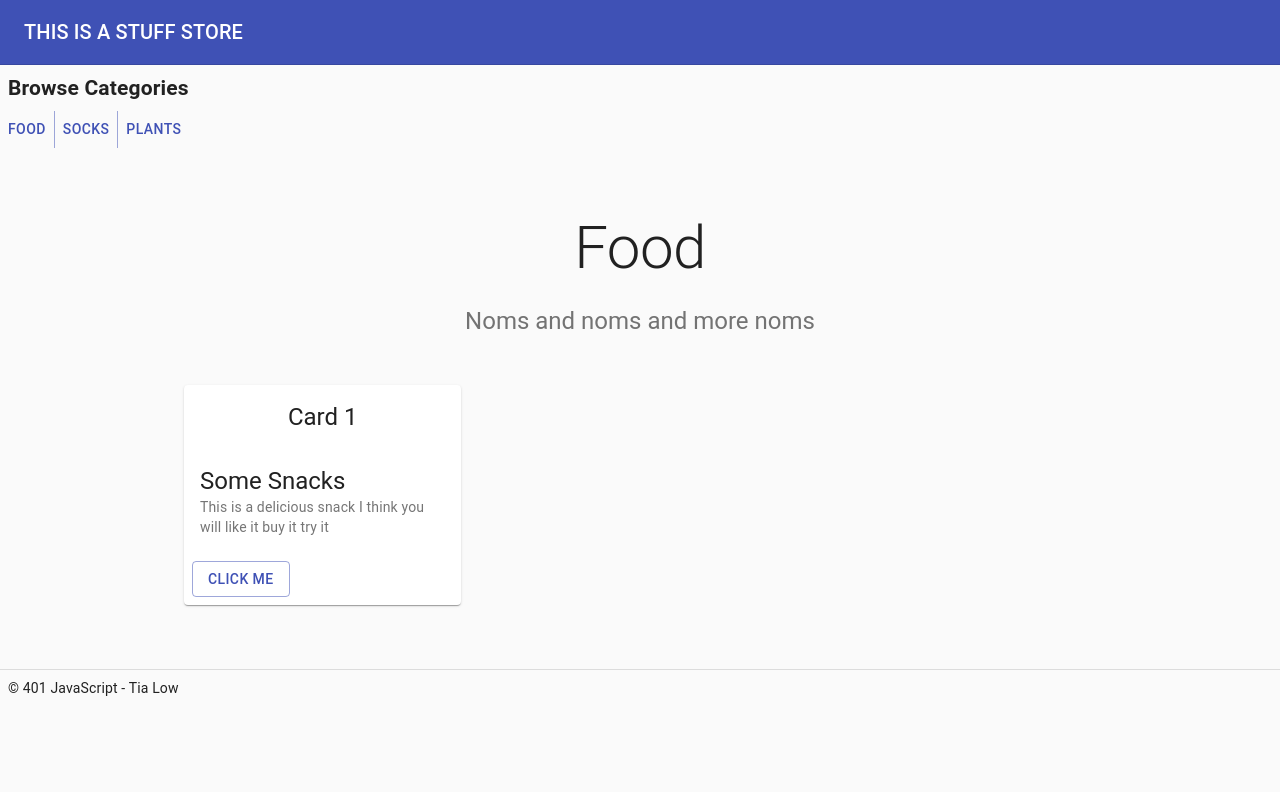
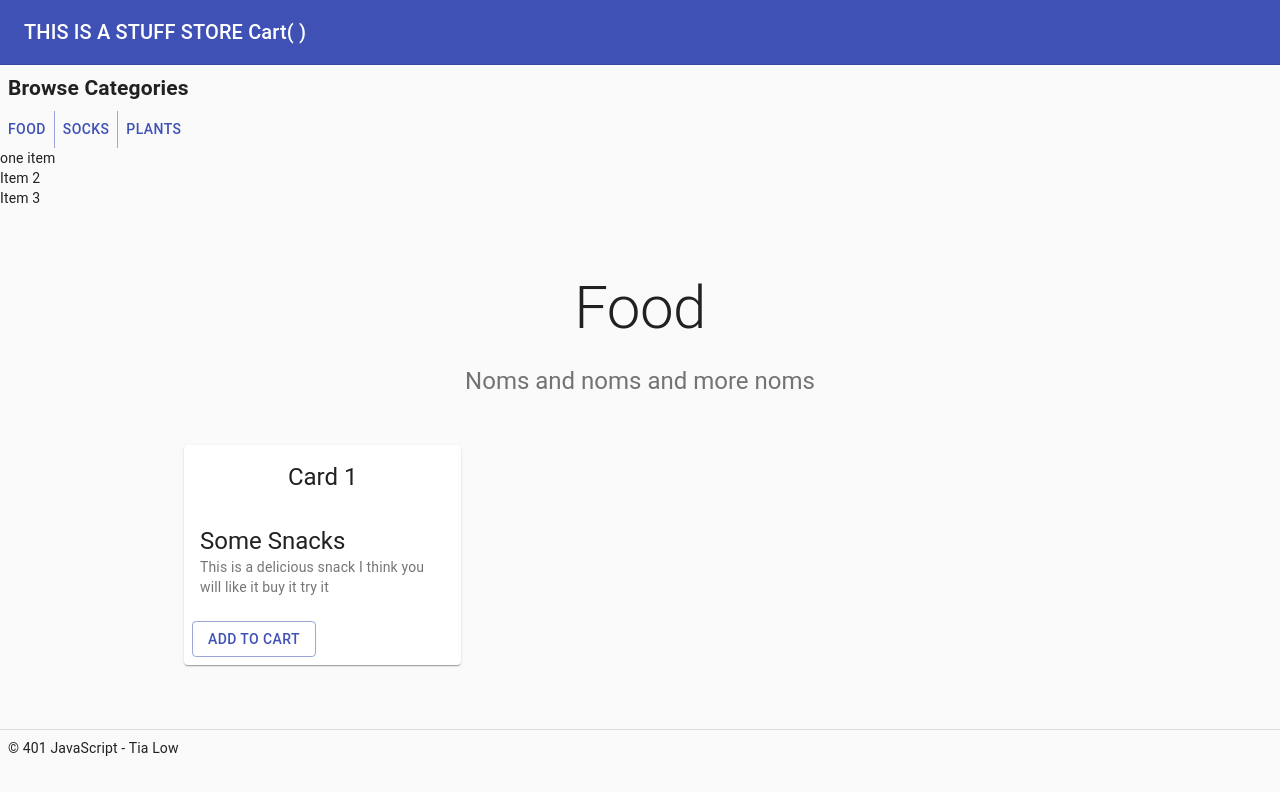
Before and after one commit to 401-advanced-javascript-tia/storefront, a React (Create React App) app: page / in a window 1280 px wide. Shown: the top 792 px of the page. Built offline with nearby package versions, Linux system fonts and the light colour scheme.

Commit message:
One item adding to cart via combined reducer

```diff
--- a/src/App.js
+++ b/src/App.js
@@ -1,10 +1,11 @@
 import React from 'react';
 
 import Header from '../src/components/header/header.js';
-import Footer from '../src/components/footer/footer.js';
-import Categories from '../src/components/storefront/categories.js'
+import Categories from '../src/components/storefront/categories.js';
+import SimpleCart from '../src/components/cart/simplecart.js';
 import ActiveCategory from '../src/components/storefront/current-category.js';
 import Products from '../src/components/storefront/products.js';
+import Footer from '../src/components/footer/footer.js';
 
 
 
@@ -13,6 +14,7 @@ function App() {
     <div className="App">
       <Header />
       <Categories />
+      <SimpleCart />
       <ActiveCategory />
       <Products />
       <Footer />
--- a/src/components/cart/simplecart.js
+++ b/src/components/cart/simplecart.js
@@ -0,0 +1,38 @@
+import React from 'react';
+import { connect } from 'react-redux';
+
+
+function SimpleCart(props) {
+
+  console.log('PROPS in simplecart: ', props);
+
+
+
+
+
+  return (
+
+    <ul>
+
+      <li onClick={() => props.addToCart()}>{props.cartState}</li>
+      <li>Item 2</li>
+      <li>Item 3</li>
+
+    </ul>
+
+
+  );
+}
+
+const mapStatetoProps = (state) => {
+
+  console.log('!!!!!!!! state in simplecart.js: ', state);
+
+  return {
+    cartState: state.cart.cart,
+  }
+}
+
+
+
+export default connect(mapStatetoProps)(SimpleCart);
--- a/src/components/header/header.js
+++ b/src/components/header/header.js
@@ -41,7 +41,7 @@ function Header() {
     <AppBar position="static" color="primary" elevation={0} className={classes.appBar}>
       <Toolbar className={classes.toolbar}>
         <Typography variant="h6" color="inherit" noWrap className={classes.toolbarTitle}>
-          THIS IS A STUFF STORE
+          THIS IS A STUFF STORE Cart( )
         </Typography>
       </Toolbar>
     </AppBar>
--- a/src/components/storefront/products.js
+++ b/src/components/storefront/products.js
@@ -1,5 +1,7 @@
 import React from 'react';
 import { connect } from 'react-redux';
+
+import { addToCart } from '../../store/cart.js';
 
 import {Container, Grid, Card, CardHeader, CardContent, CardActions, Button, Typography, Paper } from '@material-ui/core';
 
@@ -62,7 +64,7 @@ function Products(props) {
                 </Typography>
               </CardContent>
               <CardActions>
-                <Button variant='outlined' color="primary">Click Me</Button>
+                <Button variant='outlined' color="primary" onClick={() => props.addToCart(product.name)}>Add to Cart</Button>
               </CardActions>
             </Card>
 
@@ -90,4 +92,8 @@ const mapStateToProps = (state) => {
   }
 }
 
-export default connect(mapStateToProps) (Products);
+const mapDispatchToProps = {
+  addToCart,
+}
+
+export default connect(mapStateToProps, mapDispatchToProps) (Products);
--- a/src/store/cart.js
+++ b/src/store/cart.js
@@ -0,0 +1,33 @@
+// define initial state for the cart
+
+const initialState = {
+  cart: 'one item',
+};
+
+export default (state = initialState, action) => {
+
+  const { type, payload } = action;
+
+  switch(type) {
+
+  case 'ADDTOCART':
+
+    let cart = payload;
+
+    return {...state, cart};
+
+  default:
+    return state;
+  }
+
+}
+
+export const addToCart = (itemName) => {
+
+  console.log('ITEM in cart store:', itemName);
+
+  return {
+    type: 'ADDTOCART',
+    payload: itemName,
+  };
+};
--- a/src/store/index.js
+++ b/src/store/index.js
@@ -4,8 +4,9 @@ import { createStore, combineReducers } from 'redux';
 import { composeWithDevTools } from 'redux-devtools-extension';
 
 import products from './products-categories.js';
+import cart from './cart.js';
 
-let reducers = combineReducers({ products });
+let reducers = combineReducers({ products, cart });
 
 const store = () => {
   return createStore(reducers, composeWithDevTools());
```
Also changed, not shown: src/store/products-categories.js (+5 -5 lines).
